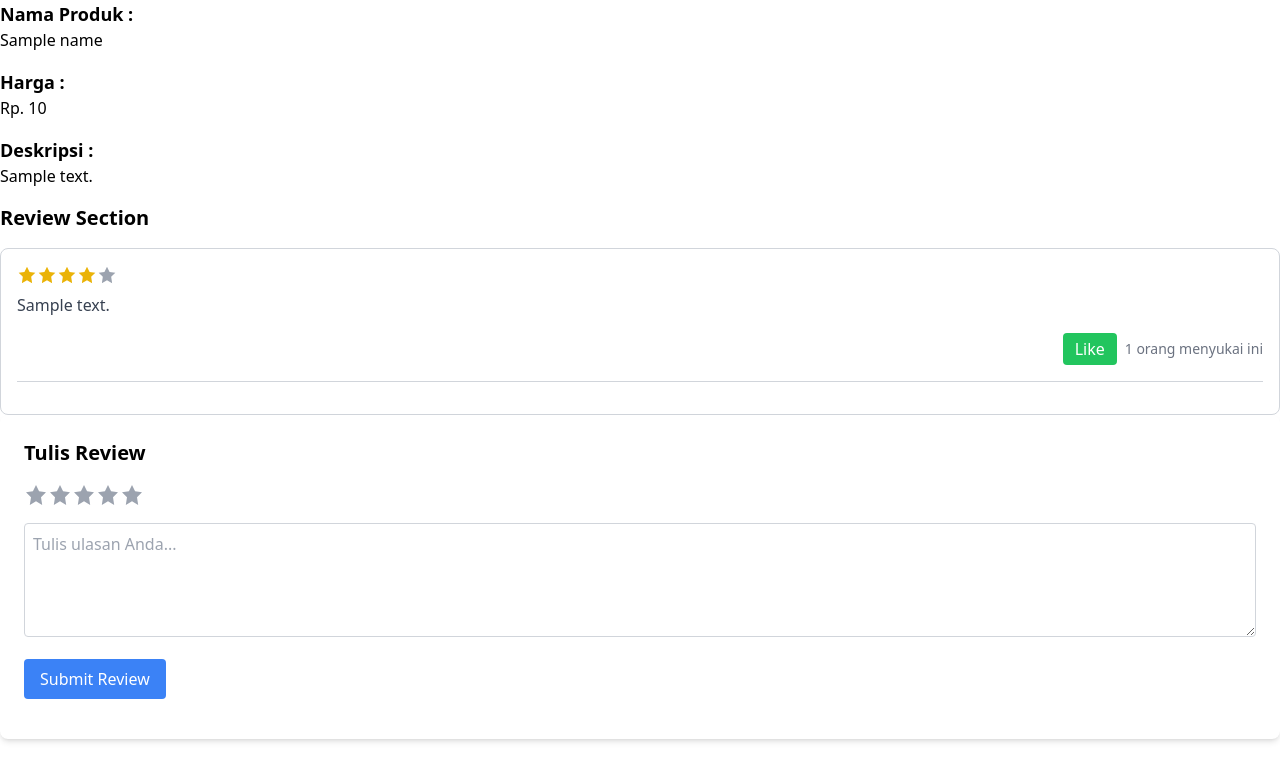
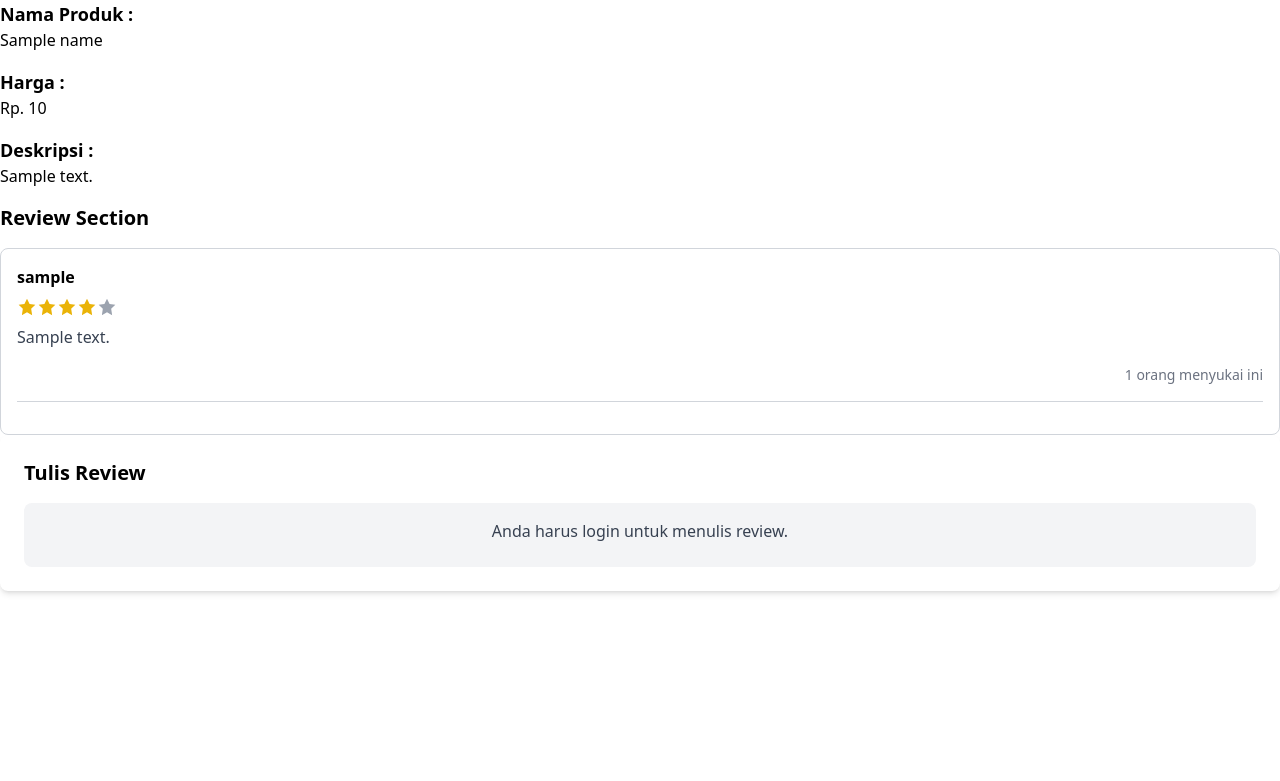
Before and after one commit to C04-PBP/mineat, a Django app: template review/templates/main.html in a window 1280 px wide. Shown: the top 781 px of the page. Run offline with Django 5.2, Linux system fonts and the light colour scheme; tables that the repository leaves empty hold one stand-in row (values such as "Sample post"); the template is opened without the code that fills it: values that come from a table or form of the project are taken from there, most other values are stand-ins (such as "Sample title", 1, 10 or a date in 2020); some libraries are stand-ins or nearby versions.

Commit message:
mengaitkan fungsi-fungsi review pada user unik

```diff
--- a/review/models.py
+++ b/review/models.py
@@ -5,7 +5,19 @@ import uuid
 # Create your models here.
 class Review(models.Model):
     makanan = models.ForeignKey(Fnb, on_delete=models.CASCADE)
+    user = models.ForeignKey(User, on_delete=models.CASCADE)
     id = models.UUIDField(primary_key=True, default=uuid.uuid4, editable=False)
     rating = models.PositiveSmallIntegerField()
-    text = models.TextField(default=0)
-    like =  models.IntegerField(default=0)
+    text = models.TextField()
+    like = models.IntegerField(default=0)
+
+    @property
+    def like_count(self):
+        return self.likes.count()
+
+class ReviewLike(models.Model):
+    review = models.ForeignKey(Review, related_name='likes', on_delete=models.CASCADE)
+    user = models.ForeignKey(User, on_delete=models.CASCADE)
+
+    class Meta:
+        unique_together = ('review', 'user')
--- a/review/templates/main.html
+++ b/review/templates/main.html
@@ -20,10 +20,14 @@
 <h2 class="text-xl font-bold mb-4">Review Section</h2>
 
 <div class="max-h-96 overflow-y-scroll border border-gray-300 p-4 rounded-lg" id="review-list">
-    <!-- Daftar review yang sudah ada -->
     {% if reviews %}
       {% for review in reviews %}
-        <div class="border-b border-gray-300 mb-4 pb-4">
+        <div class="border-b border-gray-300 mb-4 pb-4" data-review-id="{{ review.id }}">
+          <!-- Nama user -->
+          <div class="mb-2">
+            <span class="font-bold">{{ review.user.username }}</span>
+          </div>
+
           <!-- Jumlah bintang -->
           <div class="flex mb-2">
             {% for i in "12345" %}
@@ -39,25 +43,29 @@
             {% endfor %}
           </div>
 
-          <!-- Nama user -->
-          <div class="mb-2">
-            <span class="font-bold">{{ review.user_name }}</span>
-          </div>
+          <!-- Ulasan user -->
+          <p class="text-gray-700 mb-4 review-text">{{ review.text }}</p>
 
-          <!-- Ulasan user -->
-          <p class="text-gray-700 mb-4">{{ review.text }}</p>
-
-          <!-- Tombol Like dan jumlah like -->
+          <!-- Tombol Like, Edit, Delete, dan jumlah like -->
           <div class="flex justify-end items-center">
-            <button class="like-button bg-green-500 text-white py-1 px-3 rounded mr-2" data-review-id="{{ review.id }}">
-              Like
-            </button>
-            <span class="like-count text-gray-500 text-sm">{{ review.like }} orang menyukai ini</span>
+            {% if user.is_authenticated %}
+              <button class="like-button bg-green-500 text-white py-1 px-3 rounded mr-2" data-review-id="{{ review.id }}">
+                Like
+              </button>
+            {% endif %}
+            {% if user.is_authenticated and review.user == user %}
+              <button class="edit-button bg-blue-500 text-white py-1 px-3 rounded mr-2" data-review-id="{{ review.id }}">
+                Edit
+              </button>
+              <button class="delete-button bg-red-500 text-white py-1 px-3 rounded" data-review-id="{{ review.id }}">
+                Delete
+              </button>
+            {% endif %}
+            <span class="like-count text-gray-500 text-sm ml-2">{{ review.like }} orang menyukai ini</span>
           </div>
         </div>
       {% endfor %}
     {% else %}
-      <!-- Pesan jika tidak ada review -->
       <div class="text-center text-gray-500 italic">
         Belum ada review ditambahkan.
       </div>
@@ -67,7 +75,7 @@
 <div class="p-6 bg-white shadow-md rounded-lg">
     <h2 class="text-xl font-bold mb-4">Tulis Review</h2>
 
-
+    {% if user.is_authenticated %}
       <form id="reviewForm" method="POST">
         {% csrf_token %}
         <input type="hidden" name="food_id" value="{{ id }}">
@@ -105,7 +113,12 @@
 
     <!-- Pesan berhasil atau error -->
     <div id="formMessage" class="mt-4"></div>
-  </div>
+  {% else %}
+    <div class="bg-gray-100 p-4 rounded-lg text-center">
+      <p class="text-gray-700 mb-2">Anda harus login untuk menulis review.</p>
+    </div>
+  {% endif %}
+</div>
 
   <!-- Tambahkan Script AJAX dan DOMPurify -->
   <script src="https://cdn.jsdelivr.net/npm/dompurify@2.3.3/dist/purify.min.js"></script>
@@ -198,30 +211,37 @@
   });
 });
 
-// Event listener untuk tombol like
-$('.like-button').on('click', function() {
+
+// Like button functionality
+$('.like-button').click(function() {
   var reviewId = $(this).data('review-id');
   var likeButton = $(this);
-  var likeCountSpan = likeButton.siblings('.like-count');
+  var likeCount = likeButton.siblings('.like-count');
 
   $.ajax({
+    url: "{% url 'review:like_review' %}",
     type: 'POST',
-    url: "{% url 'review:like_review' %}",
     data: {
       'review_id': reviewId,
       'csrfmiddlewaretoken': '{{ csrf_token }}'
     },
     success: function(response) {
       if (response === "CREATED") {
-        // Increment like count locally
-        var currentLikes = parseInt(likeCountSpan.text().split(' ')[0]);
+        var currentLikes = parseInt(likeCount.text().split(' ')[0]);
         var newLikes = currentLikes + 1;
-        likeCountSpan.text(newLikes + ' orang menyukai ini');
+        likeCount.text(newLikes + ' orang menyukai ini');
 
-        // Ubah warna tombol untuk menandakan sudah di-like (opsional)
+        // Ubah warna tombol untuk menandakan sudah di-like
         likeButton.removeClass('bg-green-500').addClass('bg-blue-500');
+      } else if (response === "DELETED") {
+        var currentLikes = parseInt(likeCount.text().split(' ')[0]);
+        var newLikes = currentLikes - 1;
+        likeCount.text(newLikes + ' orang menyukai ini');
+
+        // Kembalikan warna tombol ke semula
+        likeButton.removeClass('bg-blue-500').addClass('bg-green-500');
       } else {
-        alert('Gagal menambahkan like');
+        alert('Gagal memproses like');
       }
     },
     error: function(xhr, status, error) {
```
Also changed, not shown: review/views.py (+14 -6 lines), review/migrations/0004_review_user_alter_review_text_reviewlike.py (added).
